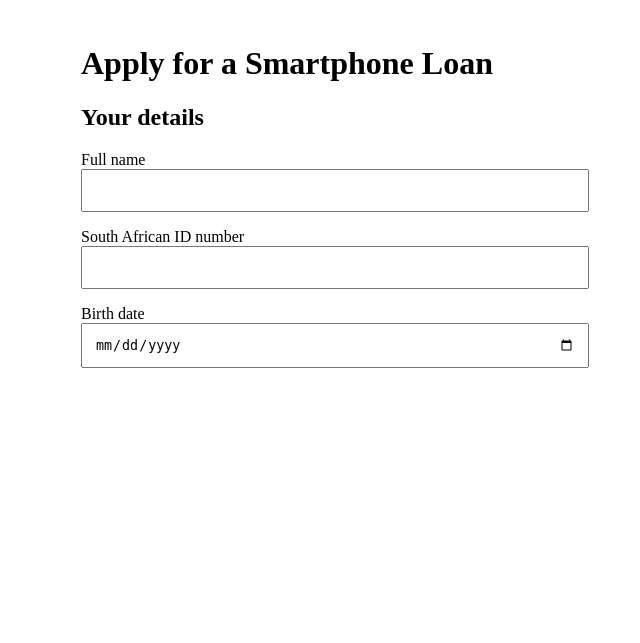
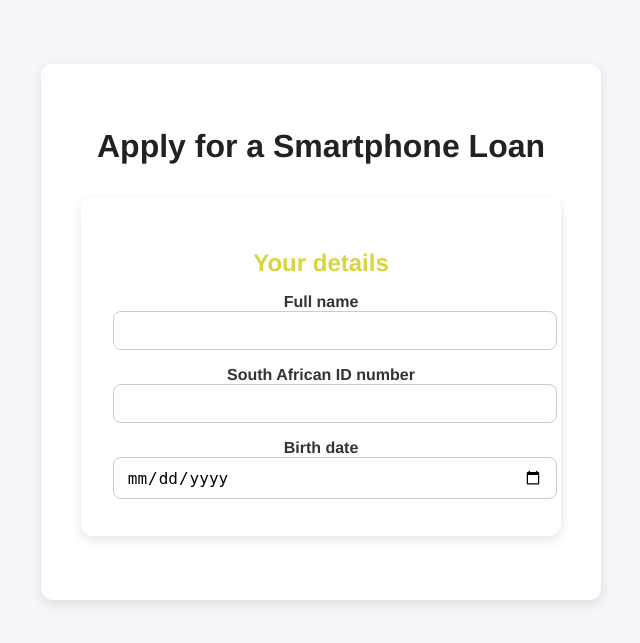
Before and after one commit to kellymacdev/yellow-dev-project, a Django app: page / in a window 1280 px wide. Shown: the top 643 px of the page, without its empty margins (319-959 px from the left). Run offline with Django 5.2, Linux system fonts and the light colour scheme; data comes from the database, SQL or seed files in the repository; both versions use the stored data as it was after the commit.

Commit message:
final commit, all working, ready for demo

```diff
--- a/yellow_backend/models.py
+++ b/yellow_backend/models.py
@@ -1,6 +1,18 @@
 from django.db import models
 from django.core.validators import MinValueValidator
 from decimal import Decimal
+import uuid
+import os
+
+def proof_document_upload_path(instance, filename):
+    """
+    Custom upload path for proof of income.
+    Filename format: <uuid>_<original_name>
+    """
+    ext = filename.split('.')[-1]
+    filename = f"{instance.id_number}_{uuid.uuid4().hex}.{ext}"
+    return os.path.join('proofs/', filename)  # saved in MEDIA_ROOT/proofs/
+
 
 class Phone(models.Model):
     make = models.CharField(max_length=100)
@@ -52,11 +64,7 @@ class Application(models.Model):
         decimal_places=2,
         validators=[MinValueValidator(0)]
     )
-    proof_document = models.FileField(
-        upload_to='proof_documents/',
-        null=True,
-        blank=True
-    )
+    proof_document = models.FileField(upload_to=proof_document_upload_path)
     selected_phone = models.ForeignKey(Phone, on_delete=models.PROTECT) #phones cannot be deleted if linked to applications
 
     created_at = models.DateTimeField(auto_now_add=True)
--- a/yellow_backend/static/css/styles.css
+++ b/yellow_backend/static/css/styles.css
@@ -1,26 +1,149 @@
+/* --- General body and container --- */
+body {
+    font-family: 'Helvetica', 'Arial', sans-serif;
+    background-color: #f5f6fa;
+    margin: 0;
+    padding: 0;
+}
+
+h1 {
+    text-align: center;
+    color: #222;
+    margin-top: 2rem;
+}
+
+form {
+    max-width: 480px;
+    margin: 2rem auto;
+    background: #fff;
+    padding: 2rem;
+    border-radius: 12px;
+    box-shadow: 0 4px 12px rgba(0,0,0,0.1);
+}
+
+/* --- Step sections --- */
+.form-step {
+    display: none;
+}
+
+.form-step:not(.hidden) {
+    display: block;
+}
+
+h2 {
+    color: #dad53e;
+    margin-bottom: 1rem;
+}
+
+/* --- Form fields --- */
+label {
+    display: block;
+    font-weight: 600;
+    margin-top: 1rem;
+    margin-bottom: 0.3rem;
+    color: #333;
+}
+
+input[type="text"],
+input[type="number"],
+input[type="date"],
+input[type="file"],
+select {
+    width: 100%;
+    padding: 0.6rem 0.8rem;
+    border: 1px solid #ccc;
+    border-radius: 8px;
+    font-size: 1rem;
+    transition: border-color 0.2s, box-shadow 0.2s;
+}
+
+input:focus,
+select:focus {
+    outline: none;
+    border-color: #0077ff;
+    box-shadow: 0 0 0 2px rgba(0, 119, 255, 0.2);
+}
+
+/* --- Buttons --- */
+button,
+input[type="submit"] {
+    background-color: #ebe565;
+    color: #fff;
+    font-weight: 600;
+    padding: 0.75rem 1.2rem;
+    border: none;
+    border-radius: 8px;
+    cursor: pointer;
+    font-size: 1rem;
+    margin-top: 1.5rem;
+    transition: background 0.2s;
+}
+
+button:hover,
+input[type="submit"]:hover {
+    background-color: #b4ab05;
+}
+
+/* --- Error messages --- */
+.error-message,
+#error {
+    color: #ff4d4f;
+    font-size: 0.9rem;
+    margin-top: 0.25rem;
+}
+
 .hidden {
     display: none;
 }
 
+/* --- Loan info box --- */
+#phone-loan-info {
+    background-color: #f0f8ff;
+    padding: 1rem;
+    margin-top: 1rem;
+    border-left: 4px solid #0077ff;
+    border-radius: 6px;
+}
+
+#phone-loan-info p {
+    margin: 0.3rem 0;
+}
+
+.info-heading {
+    font-weight: 600;
+    margin-top: 0.5rem;
+    color: #005fcc;
+}
+
+.info {
+    font-size: 0.9rem;
+    color: #555;
+}
+
+/* --- Responsive --- */
+@media (max-width: 500px) {
+    form {
+        margin: 1rem;
+        padding: 1.5rem;
+    }
+
+    h1 {
+        font-size: 1.5rem;
+    }
+}
+
 .container {
     max-width: 480px;
-    margin: 0 auto;
-    padding: 1rem;
+    margin: 4rem auto;
+    background: #fff;
+    padding: 2rem 2.5rem;
+    border-radius: 12px;
+    box-shadow: 0 4px 12px rgba(0,0,0,0.1);
+    text-align: center;
 }
 
-label {
-    display: block;
+.success-icon {
+    font-size: 3rem;
+    color: #f2da39; /* green */
     margin-bottom: 1rem;
 }
-
-input, button {
-    width: 100%;
-    padding: 0.75rem;
-}
-
-
-.error-message {
-    color: red;
-    font-size: 0.9rem;
-    margin-top: 0.25rem;
-}
--- a/yellow_backend/static/js/app.js
+++ b/yellow_backend/static/js/app.js
@@ -23,7 +23,6 @@ const steps = {
 };
 
 document.addEventListener("DOMContentLoaded", () => {
-    console.log("DOM loaded");
 
 const inputs = {
     fullName: document.getElementById("full-name"),
@@ -64,11 +63,6 @@ function render() {
         error.classList.add("hidden");
     });
 
-    // ID error handling
-    //if (state.idNumber && !state.idValid) {
-    //    errors.id.textContent = "Invalid SA ID number.";
-    //    errors.id.classList.remove("hidden");
-    //}
 
     // Birthday match error handling
     if (state.idDob && state.birthday && !state.birthdayValid) {
@@ -87,7 +81,6 @@ function render() {
 
     // Form progression steps
     if (state.idValid && state.birthdayValid && 18 <= age && age <= 65) {
-        console.log("ID and birthday valid:", state.idValid, state.birthdayValid);
         showUpTo("income");
     }
 
@@ -102,15 +95,34 @@ function render() {
 
 
 // ________________________________________ Fetch Phone Data ________________________________________
+async function loadPhones() {
+    const phoneSelect = document.getElementById("phone-select");
 
-async function loadPhones() {
-    const res = await fetch("/api/phones/");
+    if (!state.monthlyIncome || isNaN(state.monthlyIncome)) {
+        phoneSelect.innerHTML = "<option disabled>Enter your income to see phones</option>";
+        return;
+    };
+
+    const res = await fetch(`/api/phones/?monthly_income=${state.monthlyIncome}`);
+    if (!res.ok) {
+        const err = await res.json();
+        console.error("Error fetching phones:", err);
+        phoneSelect.innerHTML = `<option disabled>${err.error}</option>`;
+        return;
+    }
+
     const phones = await res.json();
     state.availablePhones = phones;
-    console.log("Loaded phones:", phones);
 
-    const phoneSelect = document.getElementById("phone-select");
+    if (phones.length === 0) {
+        phoneSelect.innerHTML = "<option disabled>No phones available for your income</option>";
+        return;
+    }
+
+
     phoneSelect.innerHTML = '<option value="">-- Choose a phone --</option>'; // reset
+    state.selectedPhoneId = null;
+
 
     phones.forEach(phone => {
         const option = document.createElement("option");
@@ -136,7 +148,6 @@ function displayLoanInfo() {
         return;
     }
 
-
     const phone = state.availablePhones.find(phone => phone.id === state.selectedPhoneId);
 
     document.getElementById("loan-cash-price").textContent = phone.cash_price.toFixed(2);
@@ -148,46 +159,38 @@ function displayLoanInfo() {
     const dailyPayment = loanAmount / 360;
 
     document.getElementById("loan-principal").textContent = loanPrincipal.toFixed(2);
-    //document.getElementById("loan-interest-rate").textContent = (phone.interest_rate * 100).toFixed(2);
-    document.getElementById("loan-amount").textContent = loanAmount.toFixed(2);
+    document.getElementById("loan-amount").textContent = (loanAmount+(phone.cash_price * phone.deposit_percent)).toFixed(2);
     document.getElementById("daily-payment").textContent = dailyPayment.toFixed(2);
 
     infoEl.classList.remove("hidden");
 }
 
 
-// Event listeners
+// _______________________________________ Event listeners _______________________________________
 inputs.fullName.addEventListener("input", (event) => {
     state.fullName = event.target.value.trim() || null;
 });
 
 inputs.idNumber.addEventListener("blur", async (event) =>  {
-    console.log("ID number field lost focus");
     const value = event.target.value.replace(/\D/g, "");
     inputs.idNumber.value = value;
-    console.log("ID Number entered:", value);
     state.idNumber = value;
 
     const result = validateSaId(value);
-    console.log("ID validation result:", result);
     state.idValid = result.valid;
     state.idDob = result.dob || null;
-    console.log("Extracted DOB from ID:", state.idDob);
 
     if (!state.idValid) {
         errors.id.textContent = "Invalid SA ID number.";
         errors.id.classList.remove("hidden");
     } else {
-        console.log("Checking if ID number already exists via API");
         try {
         const res = await fetch(`/api/check-id/?id_number=${state.idNumber}`);
         const data = await res.json();
-        console.log("ID existence check response:", data);
         if (data.exists) {
             errors.id.textContent = "An application with this ID number already exists.";
             errors.id.classList.remove("hidden");
             state.idValid = false;
-            //render();
         }
     } catch (err) {
         console.error("ID check failed:", err);
@@ -198,7 +201,6 @@ inputs.idNumber.addEventListener("blur", async (event) =>  {
     // Re-check birthday match if birthday already entered
     if (state.birthday && state.idDob) {
         state.birthdayValid = birthdayMatchesId(state.birthday, state.idDob);
-        console.log("Birthday match result:", state.birthdayValid);
     }
 
 });
@@ -228,11 +230,9 @@ inputs.birthday.addEventListener("change", (event) => {
     const value = event.target.value;
 
     state.birthday = value;
-    console.log("Birthday entered:", value);
 
     if (state.idDob) {
         state.birthdayValid = birthdayMatchesId(value, state.idDob);
-        console.log("Birthday match result:", state.birthdayValid);
     } else {
         state.birthdayValid = false;
     }
@@ -251,6 +251,8 @@ inputs.monthlyIncome.addEventListener("input", (event) => {
         state.monthlyIncome = income;
     }
 
+    loadPhones();
+
     render();
 });
 
@@ -260,7 +262,7 @@ inputs.proofDocument.addEventListener("change", (event) => {
 });
 
 
-// Form submission
+// _______________________________________ Form submission _______________________________________
 const formEl = document.getElementById("loan-application-form");
 const formErrorsEl = document.getElementById("form-errors");
 formEl.addEventListener("submit", async (event) => {
@@ -302,6 +304,5 @@ formEl.addEventListener("submit", async (event) => {
 
 // Initial render
 render();
-loadPhones();
 
 });
--- a/yellow_backend/views.py
+++ b/yellow_backend/views.py
@@ -8,28 +8,44 @@ def index(request):
 
 def check_id_exists(request):
     id_number = request.GET.get("id_number")
-
     if not id_number or len(id_number) != 13:
         return JsonResponse({"exists": False})
-
     exists = Application.objects.filter(id_number=id_number).exists()
     return JsonResponse({"exists": exists})
 
 
 def get_phones(request):
+    income_str = request.GET.get("monthly_income")
+    if not income_str:
+        return JsonResponse({"error": "Income required"}, status=400)
+    try:
+        income = float(income_str)
+    except ValueError:
+        return JsonResponse({"error": "Invalid income"}, status=400)
+
+    max_allowed_monthly = income / 10
+
     phones = Phone.objects.all()
-    data = [
-        {
-            "id": phone.id,
-            "make": phone.make,
-            "model": phone.model,
-            "cash_price": float(phone.cashPrice),
-            "deposit_percent": float(phone.depositPercent),
-            "interest_rate": float(phone.interestRate),
-        }
-        for phone in phones
-    ]
-    return JsonResponse(data, safe=False)
+    filtered = []
+    for phone in phones:
+        loan_principal = phone.cashPrice * (1 - phone.depositPercent)
+        loan_amount = loan_principal * (1 + phone.interestRate)
+        monthly_payment = loan_amount / 12
+
+        if monthly_payment <= max_allowed_monthly:
+            filtered.append({
+                "id": phone.id,
+                "make": phone.make,
+                "model": phone.model,
+                "cash_price": float(phone.cashPrice),
+                "deposit_percent": float(phone.depositPercent),
+                "interest_rate": float(phone.interestRate),
+                "loan_principal": float(loan_principal),
+                "loan_amount": float(loan_amount),
+                "monthly_payment": float(monthly_payment),
+            })
+
+    return JsonResponse(filtered, safe=False)
 
 def apply_loan(request):
     if request.method != "POST":
```
Also changed, not shown: yellow/settings.py (+7 -16 lines), yellow_backend/templates/yellow_backend/success.html (+6 -2 lines), db.sqlite3, media/proof_documents/2_2q8USUc.jpg (added), media/proof_documents/2_y81ysO1.jpg (added), yellow_backend/migrations/0002_alter_application_proof_document.py (added).
